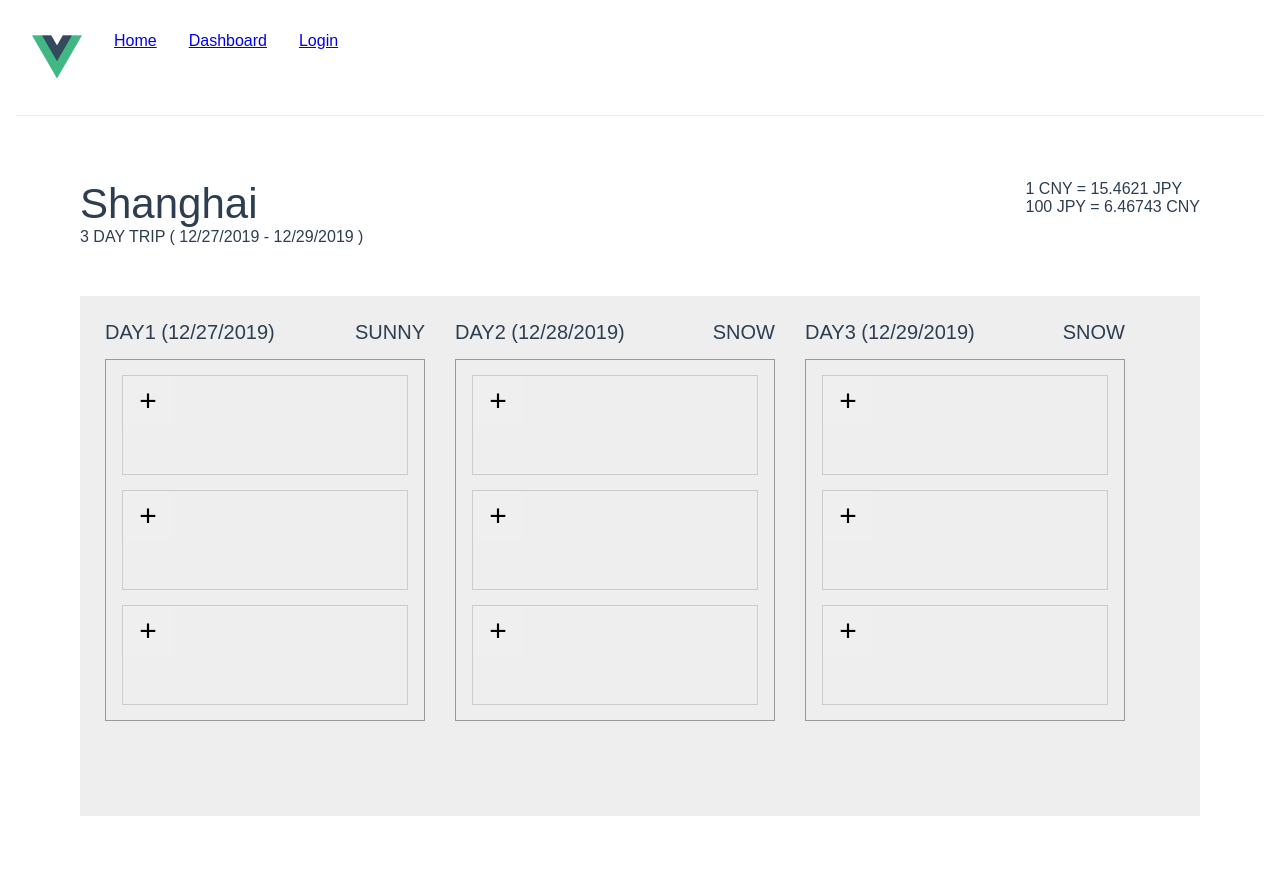
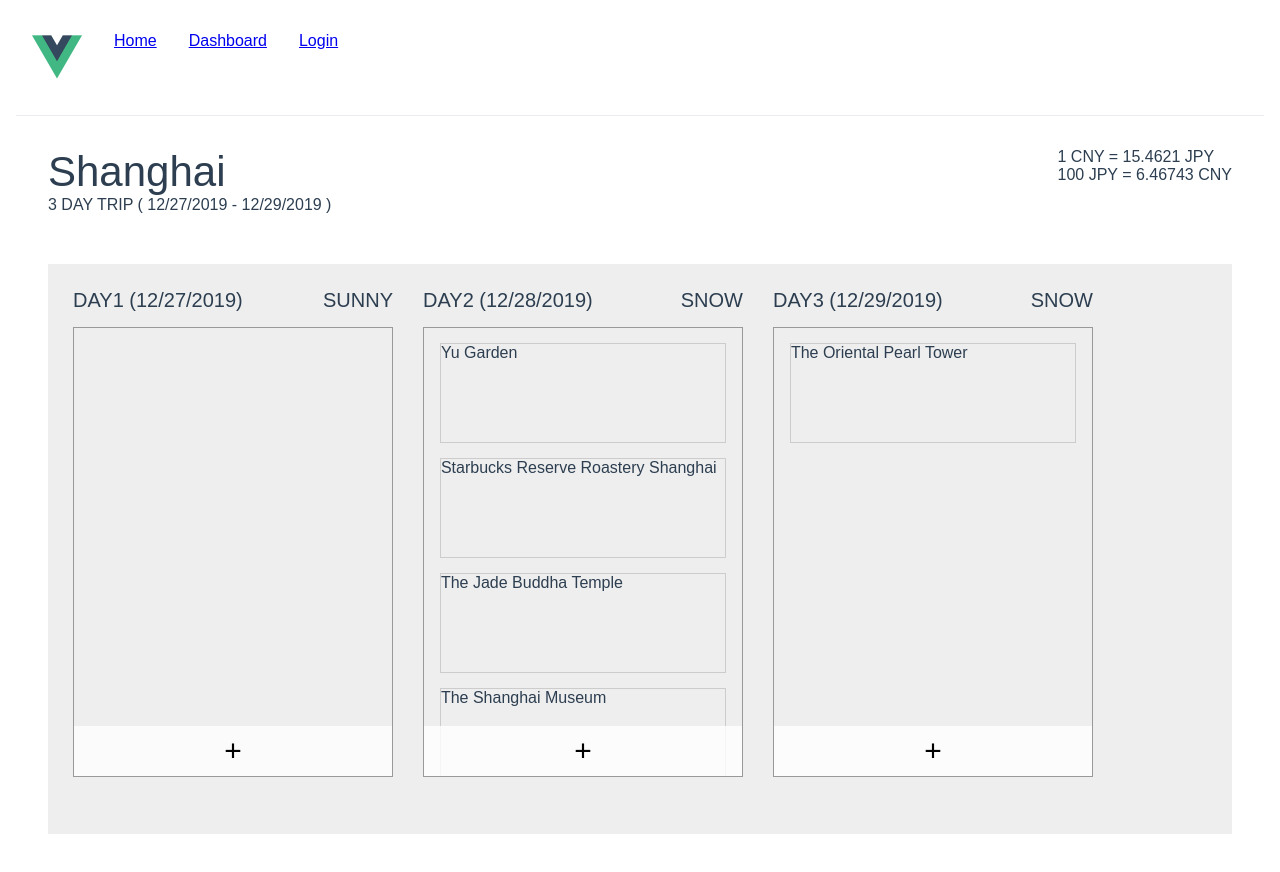
Before and after one commit to zeds-co/planit, a Vue app: page / in a window 1280 px wide. Shown: the top 872 px of the page. Built offline with nearby package versions, Linux system fonts and the light colour scheme; the HTML template or start-up script is replaced by a standard one.

Commit message:
separate each component on dashboard page

```diff
--- /dev/null
+++ b/src/components/Days.vue
@@ -0,0 +1,110 @@
+<template>
+  <div class="contents">
+    <div class="dayWrap">
+      <div class="dayHeader">
+        <div class="day">DAY1 (12/27/2019)</div>
+        <div class="weather">SUNNY</div>
+      </div>
+      <div class="itineraryWrap">
+        <button class="addBtn" v-on:click="addPlan">+</button>
+      </div>
+    </div>
+    <div class="dayWrap">
+      <div class="dayHeader">
+        <div class="day">DAY2 (12/28/2019)</div>
+        <div class="weather">SNOW</div>
+      </div>
+      <div class="itineraryWrap">
+        <button class="addBtn" v-on:click="addPlan">+</button>
+        <div class="itinerarys">
+          <div class="itinerary">
+            <div>Yu Garden</div>
+          </div>
+          <div class="itinerary">
+            <div>Starbucks Reserve Roastery Shanghai</div>
+          </div>
+          <div class="itinerary">
+            <div>The Jade Buddha Temple</div>
+          </div>
+          <div class="itinerary">
+            <div>The Shanghai Museum</div>
+          </div>
+          <div class="itinerary">
+            <div>The Shanghai Museum</div>
+          </div>
+        </div>
+      </div>
+    </div>
+    <div class="dayWrap">
+      <div class="dayHeader">
+        <div class="day">DAY3 (12/29/2019)</div>
+        <div class="weather">SNOW</div>
+      </div>
+      <div class="itineraryWrap">
+        <button class="addBtn" v-on:click="addPlan">+</button>
+        <div class="itinerary">
+          <div>The Oriental Pearl Tower</div>
+        </div>
+      </div>
+    </div>
+  </div>
+</template>
+
+<script>
+export default {
+  name: "Days",
+  props: {},
+  methods: {
+    addPlan() {
+      // store.commit("Click Add Button");
+    }
+  }
+};
+</script>
+
+<!-- Add "scoped" attribute to limit CSS to this component only -->
+<style scoped>
+.contents {
+  display: flex;
+  overflow-x: scroll;
+  background: #eee;
+  height: 80%;
+  padding: 10px;
+  margin-top: 50px;
+}
+.dayHeader {
+  display: flex;
+  justify-content: space-between;
+  margin: 15px;
+  font-size: 20px;
+}
+.dayWrap {
+  height: 550px;
+  flex: 0 0 350px;
+}
+.itineraryWrap {
+  position: relative;
+  border: 1px #999 solid;
+  margin: 15px;
+  height: 450px;
+}
+.itinerarys {
+  height: 100%;
+  overflow-y: scroll;
+}
+.itinerary {
+  width: 90%;
+  height: 100px;
+  margin: 15px auto;
+  border: 1px #ccc solid;
+}
+.addBtn {
+  width: 100%;
+  height: 50px;
+  position: absolute;
+  bottom: 0;
+  font-size: 30px;
+  border: none;
+  background: rgba(255, 255, 255, 0.8);
+}
+</style>
--- a/src/components/Navbar.vue
+++ b/src/components/Navbar.vue
@@ -41,7 +41,6 @@ export default {
 <style scoped>
 .navbar {
   height: 100px;
-  background-color: $navbar-color;
   box-sizing: border-box;
   border-bottom: 1px solid #eaecef;
   display: flex;
--- /dev/null
+++ b/src/components/Tripsummary.vue
@@ -0,0 +1,36 @@
+<template>
+  <div class="headerWrap">
+    <div class="header">
+      <div class="locationWrap">
+        <div class="location">{{ location }}</div>
+        <div class="term">{{ term }} DAY TRIP ( {{ date }} )</div>
+      </div>
+      <div class="exchangeWrap">
+        <div class="exchange">1 CNY = 15.4621 JPY</div>
+        <div class="exchange">100 JPY = 6.46743 CNY</div>
+      </div>
+    </div>
+  </div>
+</template>
+
+<script>
+export default {
+  name: "Tripsummary",
+  data: () => ({
+    location: "Shanghai",
+    term: 3,
+    date: "12/27/2019 - 12/29/2019"
+  })
+};
+</script>
+
+<!-- Add "scoped" attribute to limit CSS to this component only -->
+<style scoped>
+.header {
+  display: flex;
+  justify-content: space-between;
+}
+.location {
+  font-size: 42px;
+}
+</style>
--- a/src/views/Dashboard.vue
+++ b/src/views/Dashboard.vue
@@ -1,83 +1,19 @@
 <template>
   <div class="dashboard">
-    <div class="header">
-      <div class="locationWrap">
-        <div class="location">{{ location }}</div>
-        <div class="term">{{ term }} DAY TRIP ( {{ date }} )</div>
-      </div>
-      <div class="exchangeWrap">
-        <div class="exchange">1 CNY = 15.4621 JPY</div>
-        <div class="exchange">100 JPY = 6.46743 CNY</div>
-      </div>
-    </div>
-    <div class="contents">
-      <div class="dayWrap">
-        <div class="dayHeader">
-          <div class="day">DAY1 (12/27/2019)</div>
-          <div class="weather">SUNNY</div>
-        </div>
-        <div class="itineraryWrap">
-          <div class="itinerary">
-            <button class="addBtn" v-on:click="addPlan">+</button>
-          </div>
-          <div class="itinerary">
-            <button class="addBtn" v-on:click="addPlan">+</button>
-          </div>
-          <div class="itinerary">
-            <button class="addBtn" v-on:click="addPlan">+</button>
-          </div>
-        </div>
-      </div>
-      <div class="dayWrap">
-        <div class="dayHeader">
-          <div class="day">DAY2 (12/28/2019)</div>
-          <div class="weather">SNOW</div>
-        </div>
-        <div class="itineraryWrap">
-          <div class="itinerary">
-            <button class="addBtn" v-on:click="addPlan">+</button>
-          </div>
-          <div class="itinerary">
-            <button class="addBtn" v-on:click="addPlan">+</button>
-          </div>
-          <div class="itinerary">
-            <button class="addBtn" v-on:click="addPlan">+</button>
-          </div>
-        </div>
-      </div>
-      <div class="dayWrap">
-        <div class="dayHeader">
-          <div class="day">DAY3 (12/29/2019)</div>
-          <div class="weather">SNOW</div>
-        </div>
-        <div class="itineraryWrap">
-          <div class="itinerary">
-            <button class="addBtn" v-on:click="addPlan">+</button>
-          </div>
-          <div class="itinerary">
-            <button class="addBtn" v-on:click="addPlan">+</button>
-          </div>
-          <div class="itinerary">
-            <button class="addBtn" v-on:click="addPlan">+</button>
-          </div>
-        </div>
-      </div>
-    </div>
+    <tripsummary />
+    <days />
   </div>
 </template>
 
 <script>
+import Tripsummary from "../components/Tripsummary";
+import Days from "../components/Days";
+
 export default {
   name: "Dashboard",
-  data: () => ({
-    location: "Shanghai",
-    term: 3,
-    date: "12/27/2019 - 12/29/2019"
-  }),
-  methods: {
-    addPlan() {
-      // store.commit("Click Add Button");
-    }
+  components: {
+    tripsummary: Tripsummary,
+    days: Days
   }
 };
 </script>
@@ -85,7 +21,7 @@ export default {
 <!-- Add "scoped" attribute to limit CSS to this component only -->
 <style scoped>
 .dashboard {
-  padding: 4rem;
+  padding: 2rem;
 }
 .header {
   display: flex;
```
